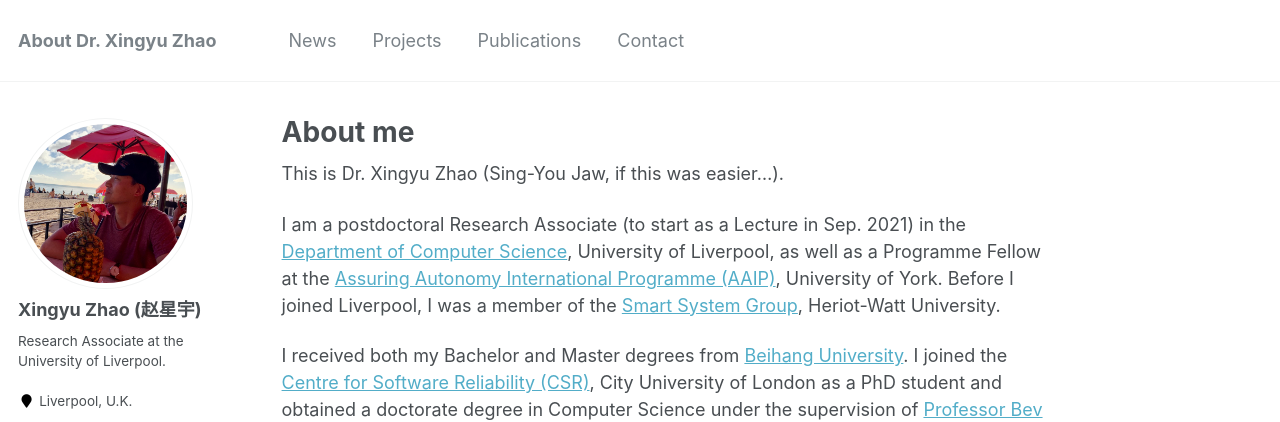
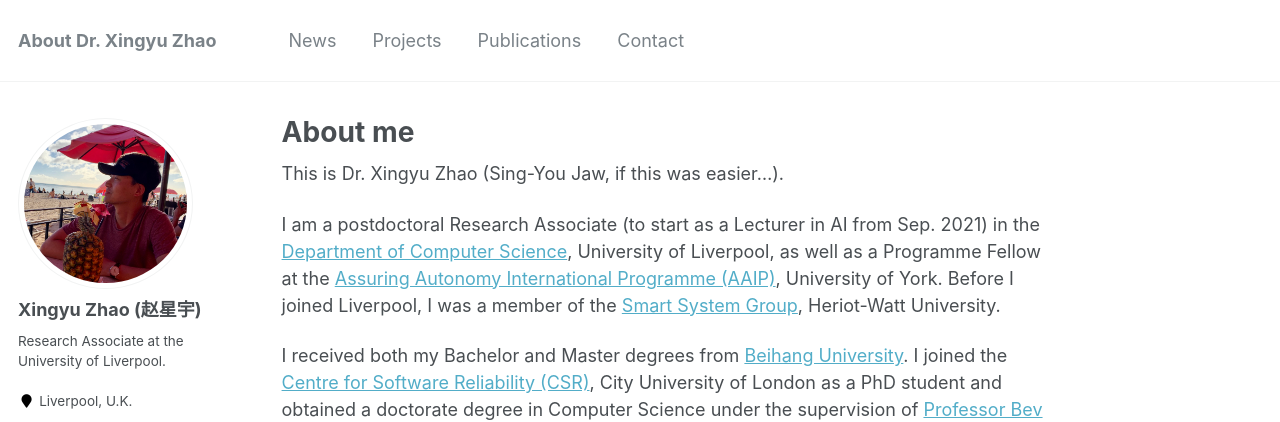
Before and after one commit to x-y-zhao/x-y-zhao.github.io, a Jekyll site: the page built from _pages/about.md, in a window 1280 px wide. Shown: the top 422 px of the page. Built offline with Jekyll 4.4.1, drawn with Linux system fonts in a browser that asks for light colours; some web fonts are replaced.

Commit message:
Update about.md

```diff
--- a/_pages/about.md
+++ b/_pages/about.md
@@ -10,7 +10,7 @@ redirect_from:
 
 This is Dr. Xingyu Zhao (Sing-You Jaw, if this was easier...).
 
-I am a postdoctoral Research Associate (to start as a Lecture in Sep. 2021) in the [Department of Computer Science](https://www.csc.liv.ac.uk/), University of Liverpool, as well as a Programme Fellow at the [Assuring Autonomy International Programme (AAIP)](https://www.york.ac.uk/assuring-autonomy/), University of York. Before I joined Liverpool, I was a member of the [Smart System Group](https://smartsystems.hw.ac.uk/), Heriot-Watt University.
+I am a postdoctoral Research Associate (to start as a Lecturer in AI from Sep. 2021) in the [Department of Computer Science](https://www.csc.liv.ac.uk/), University of Liverpool, as well as a Programme Fellow at the [Assuring Autonomy International Programme (AAIP)](https://www.york.ac.uk/assuring-autonomy/), University of York. Before I joined Liverpool, I was a member of the [Smart System Group](https://smartsystems.hw.ac.uk/), Heriot-Watt University.
 
 I received both my Bachelor and Master degrees from [Beihang University](https://ev.buaa.edu.cn/). I joined the [Centre for Software Reliability (CSR)](https://www.city.ac.uk/about/schools/mathematics-computer-science-engineering/research/centre-for-software-reliability), City University of London as a PhD student and obtained a doctorate degree in Computer Science under the supervision of [Professor Bev Littlewood](https://www.city.ac.uk/people/academics/bev-littlewood) and [Professor Robin Bloomfield](https://www.city.ac.uk/people/academics/robin-bloomfield).
 
```
